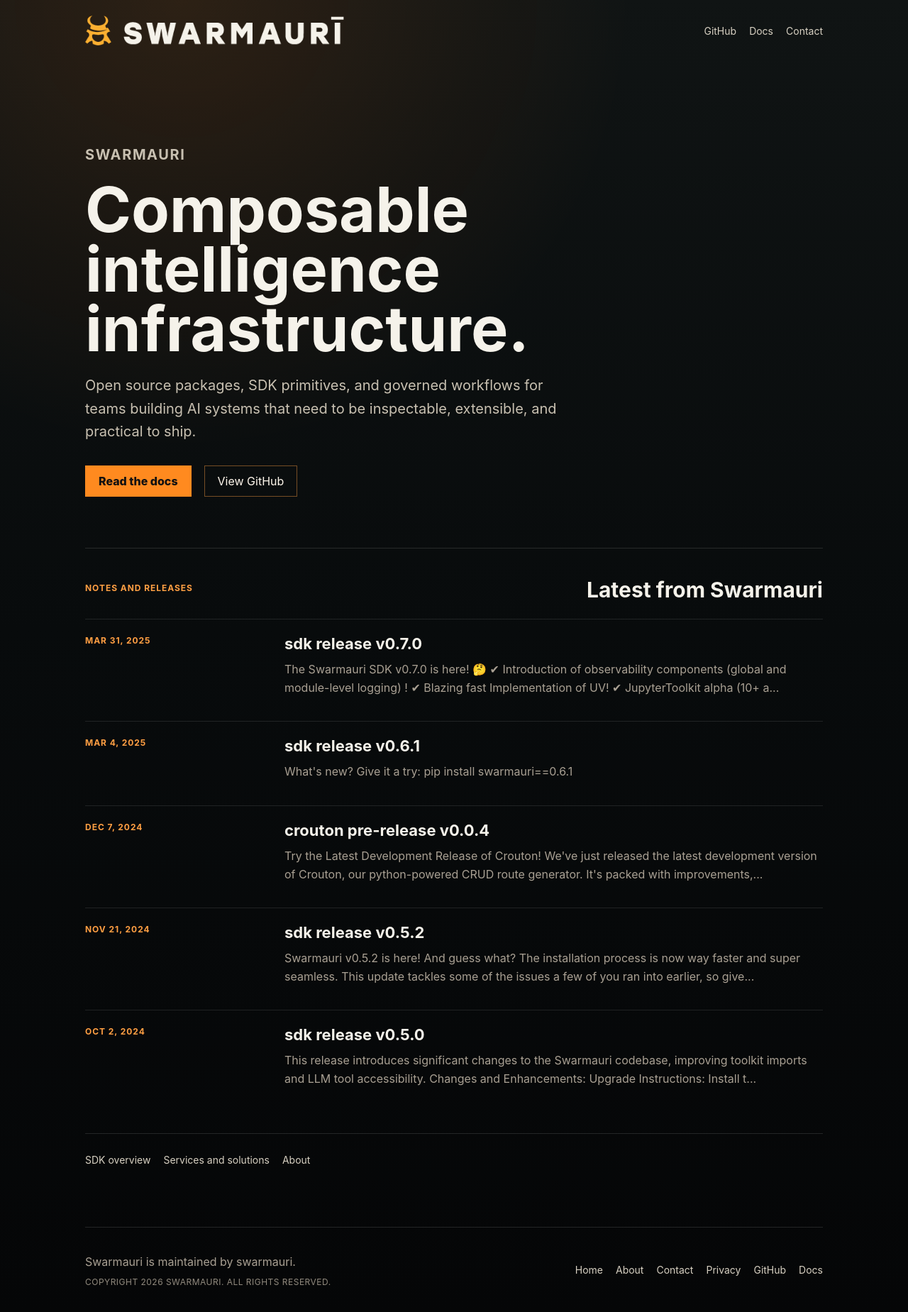
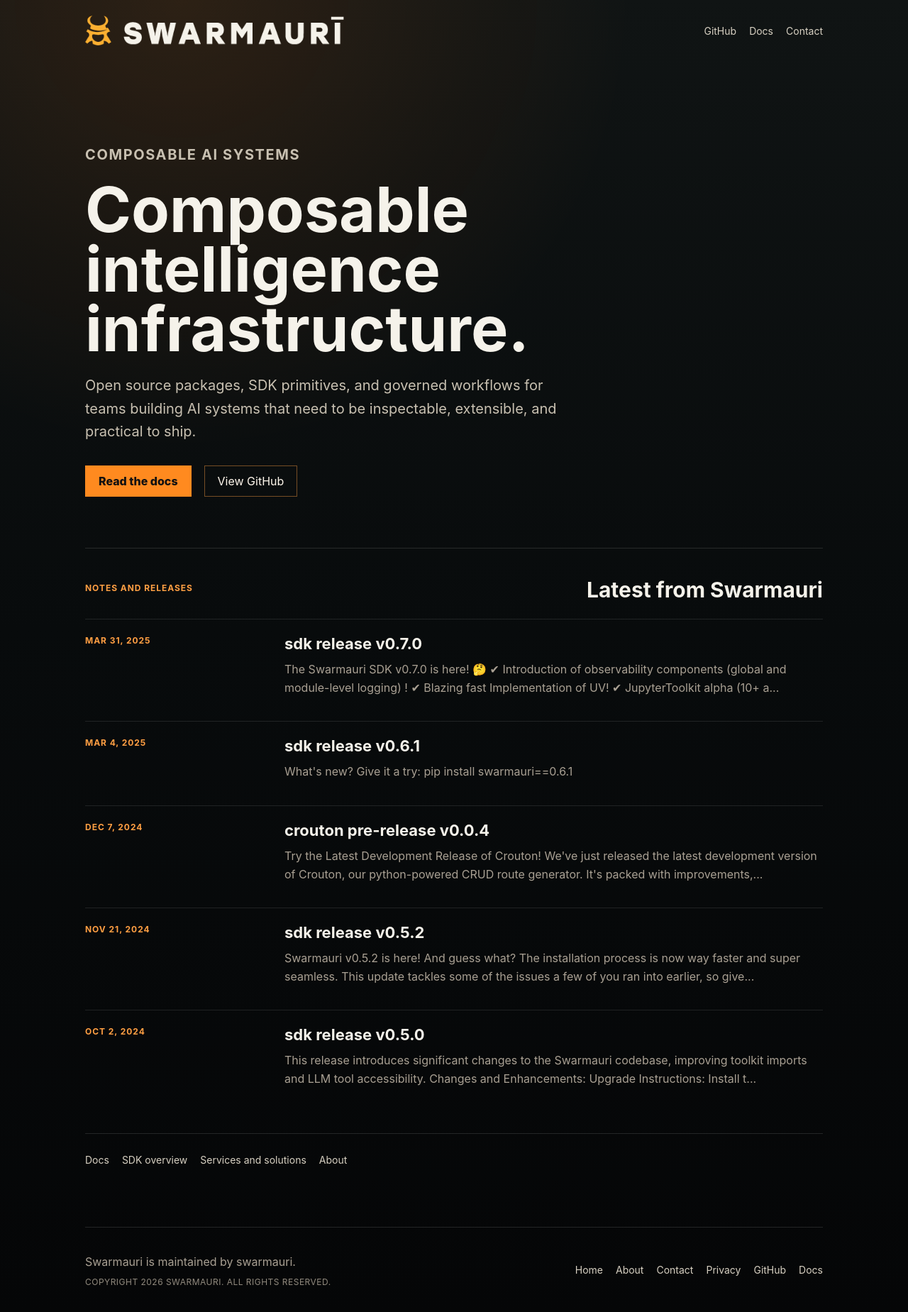
Before and after one commit to swarmauri/swarmauri-com, a React (Vite) app: page / in a window 1280 px wide. Shown: the whole page at 71% size. Built offline with nearby package versions, Linux system fonts and the light colour scheme.

Commit message:
Refine home eyebrow and compact links

```diff
--- a/src/App.tsx
+++ b/src/App.tsx
@@ -75,7 +75,7 @@
   return (
     <SiteChrome>
       <section className="home-hero" aria-labelledby="hero-title">
-        <p className="eyebrow">Swarmauri</p>
+        <p className="eyebrow">Composable AI systems</p>
         <h1 id="hero-title">Composable intelligence infrastructure.</h1>
         <p>
           Open source packages, SDK primitives, and governed workflows for teams building AI systems that need to be
@@ -104,6 +104,7 @@
       </section>
 
       <section className="compact-links" aria-label="Project links">
+        <a href="https://docs.swarmauri.com">Docs</a>
         <a href="/2024/04/08/swarmauri-sdk/">SDK overview</a>
         <a href="/services-and-solutions/">Services and solutions</a>
         <a href="/about/">About</a>
```
